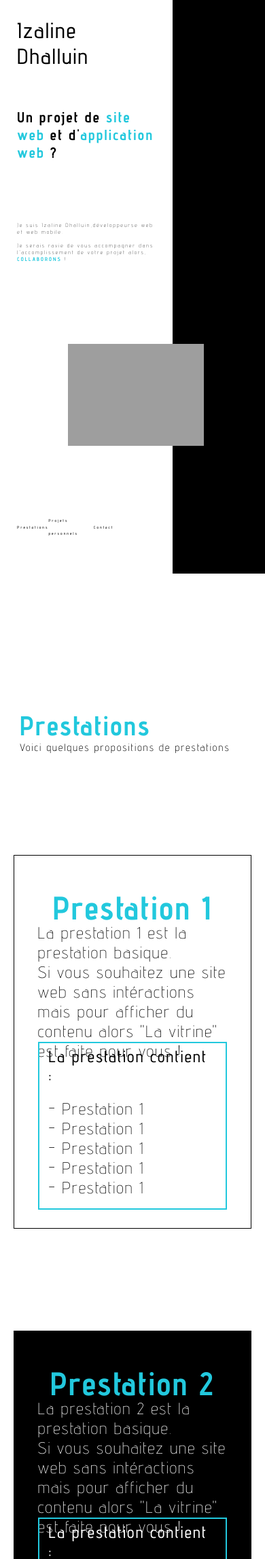
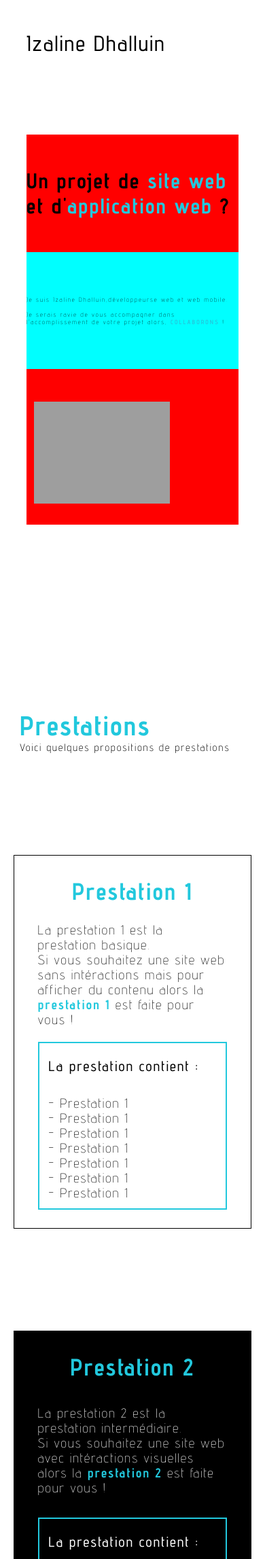
Before and after one commit to julienbeauchant/Izaline, a PHP site: page /izaline.html in a window 390 px wide. Shown: the top 2294 px of the page at 68% size. Run offline with PHP 8.4, Linux system fonts and the light colour scheme; grey boxes are pictures that could not be loaded.

Commit message:
mise à jour

```diff
--- a/css/contact.css
+++ b/css/contact.css
@@ -10,8 +10,6 @@
 
 #formContact {
     width: clamp(350px, 30%, 700px);
-    /* width: 30%; */
-    /* min-width: 450px; */
     height: 650px;
     margin-top: 150px;
     display: flex;
@@ -20,21 +18,21 @@
     align-items: center;
 }
 
-.nomPrenom {
+.identite {
     width: 100%;
     height: 10%;
     display: flex;
     justify-content: space-between;
 }
 
-#inputNom,
-#inputPrenom {
+#contactInputNom,
+#contactInputPrenom {
     width: 45%;
     height: 100%;
 }
 
-#inputTel,
-#inputEmail,
+#contactInputTel,
+#contactInputEmail,
 details {
     width: 100%;
     height: 10%;
@@ -47,7 +45,7 @@ summary {
     align-items: center;
 }
 
-#inputMessage {
+#contactInputMessage {
     width: 100%;
     height: 25%;
 }
@@ -64,7 +62,7 @@ details {
 
 }
 
-#inputBtn {
+#contactInputBtn {
     padding: 0;
     width: 30%;
     height: 7%;
@@ -81,3 +79,7 @@ details {
 ::placeholder {
     color: black;
 }
+
+#contactInputMessage {
+    padding-bottom: 70px;
+}
--- a/css/global.css
+++ b/css/global.css
@@ -37,7 +37,7 @@ h3 {
 }
 
 h4 {
-    font-size: 3em;
+    font-size: clamp(35px, 8vw, 50px);
     color: #22C8DD;
 }
 
--- a/css/header.css
+++ b/css/header.css
@@ -1,7 +1,7 @@
 header {
     position: relative;
     width: 100vw;
-    height: 100vh;
+    height: 100dvh;
     display: flex;
 }
 
@@ -48,6 +48,7 @@ header {
     flex-direction: column;
     justify-content: center;
     align-items: center;
+    /* background-color: green; */
 }
 
 .headerCenter {
@@ -55,6 +56,7 @@ header {
     height: 80%;
     display: flex;
     flex-direction: column;
+    align-items: center;
 }
 
 .containerH1 {
@@ -63,6 +65,7 @@ header {
     display: flex;
     justify-content: flex-start;
     align-items: center;
+    /* background-color: orange; */
 }
 
 .containerH2 {
@@ -71,6 +74,7 @@ header {
     display: flex;
     justify-content: flex-start;
     align-items: center;
+    /* background-color: aqua; */
 }
 
 nav {
@@ -114,33 +118,27 @@ nav ul li a:hover {
 }
 
 
-@media screen and ( max-width: 1096px) {
-    .right {
+@media screen and ( max-width: 985px) {
+    #headerSectionRight {
+        position: relative;
         display: none;
     }
 
-    .left {
+    #headerSectionLeft {
         width: 100%;
-        /* background-color: red; */
     }
 
-    .containerIzaline {
+    #ContainerCenterHeader {
         width: 100%;
-        height: 15%;
+        height: 85%;
         display: flex;
+        flex-direction: column;
         justify-content: center;
         align-items: center;
-        /* background-color: yellow; */
     }
 
-    .positionCenterHeader {
-        width: 80%;
-        height: 100%;
-        display: flex;
-        flex-direction: column;
-        align-items: center;
-        /* background-color: purple; */
-        /* justify-content: space-between; */
+    nav {
+        display: none;
     }
 
     #robotHeader {
@@ -148,21 +146,29 @@ nav ul li a:hover {
     }
 
     #robotHeader2 {
+        position: absolute;
         display: flex;
-        position: absolute;
         width: clamp(200px, 20%, 330px);
         height: auto;
-        top: 60%;
-        right: 23%;
+        top: 70%;
+        right: 36%;
+    }
+
+    .headerCenter {
+        width: 70%;
+        height: 80%;
+        display: flex;
+        flex-direction: column;
+        align-items: center;
+        background-color: red;
     }
 
     .containerH1 {
         width: 100%;
-        height: 25%;
+        height: 30%;
         display: flex;
         justify-content: flex-start;
         align-items: center;
-        /* background-color: green; */
     }
 
     .containerH2 {
@@ -171,19 +177,56 @@ nav ul li a:hover {
         display: flex;
         justify-content: flex-start;
         align-items: center;
-        /* background-color: orange; */
+        background-color: aqua;
     }
 
-    /* h1 {
-        font-size: 6vw;
+    h1 {
+        font-size: 7vw;
     }
 
     h2 {
-        font-size: 3.5vw;
-        font-weight: 200;
+        font-size: 2.5vw;
+    }
+}
+
+@media screen and ( max-width: 636px) {
+    .headerCenter {
+        width: 80%;
+        height: 80%;
+        display: flex;
+        flex-direction: column;
+        align-items: center;
+        background-color: red;
     }
 
-    nav {
-        display: none;
-    } */
+    .containerH1 {
+        width: 100%;
+        height: 30%;
+        display: flex;
+        justify-content: flex-start;
+        align-items: center;
+    }
+
+    .containerH2 {
+        width: 100%;
+        height: 30%;
+        display: flex;
+        justify-content: flex-start;
+        align-items: center;
+        background-color: aqua;
+    }
+
+    h1 {
+        font-size: 8vw;
+    }
+
+    h2 {
+        font-size: 2.8vw;
+    }
 }
+
+@media screen and ( max-width: 580px) {
+    h2 {
+        font-size: 2.3vw;
+    }
+}
--- a/css/prestation.css
+++ b/css/prestation.css
@@ -41,11 +41,6 @@
     flex-direction: column;
 }
 
-#insidePrestationInteractive {
-    align-items: end;
-    text-align: end;
-}
-
 /* ------------------------------------------------------ */
 
 .containerH4Vitrine,
@@ -55,6 +50,7 @@
     display: flex;
     justify-content: center;
     align-items: center;
+    /* background-color: orchid; */
 }
 
 /* ------------------------------------------------------ */
@@ -65,6 +61,8 @@
     width: 100%;
     height: 60%;
     display: flex;
+    align-items: center;
+    /* background-color: green; */
 }
 
 /* ------------------------------------------------------ */
@@ -123,11 +121,6 @@
     font-weight: 500;
 }
 
-.insideInteractive p {
-    display: flex;
-    justify-content: flex-end;
-}
-
 /* ------------------------------------------------------ */
 
 #robotPrestationVitrine {
@@ -174,7 +167,7 @@
 
     .prestation {
         position: relative;
-        width: 60%;
+        width: 70%;
         min-width: 350px;
         height: 550px;
         display: flex;
@@ -192,12 +185,13 @@
         height: 90%;
         display: flex;
         flex-direction: column;
+        justify-content: space-between;
     }
 
     .containerH4Vitrine,
     .containerH4Complete {
         width: 100%;
-        height: 20%;
+        height: 10%;
         display: flex;
         justify-content: center;
         align-items: center;
@@ -232,3 +226,32 @@
         border: 2px solid #22C8DD;
     }
 }
+
+@media screen and ( max-width: 800px) {
+    .containerPVitrine p,
+    .containerPInteractive p,
+    .containerPComplete p {
+        font-size: 1.2em;
+        font-weight: 200;
+    }
+
+    .positionInsideVitrine2 p {
+        width: 100%;
+        height: 20%;
+        display: flex;
+        align-items: center;
+        font-size: 1.3em;
+        font-weight: 500;
+    }
+
+    .insideVitrine2 ul {
+        width: 100%;
+        height: 70%;
+        display: flex;
+        flex-direction: column;
+        justify-content: center;
+        font-size: 1.2em;
+        font-weight: 200;
+        overflow: auto;
+    }
+}
--- a/css/projet-personnel.css
+++ b/css/projet-personnel.css
@@ -13,7 +13,7 @@
     margin-top: 100px;
     gap: 30px;
     display: flex;
-    justify-content: flex-end;
+    justify-content: center;
 }
 
 .file {
--- a/izaline.html
+++ b/izaline.html
@@ -36,6 +36,7 @@
                     <div class="containerH1">
                         <h1>
                             Un projet de <span>site web</span>
+                            <br>
                             et d'<span>application web</span> ?
                         </h1>
                     </div>
@@ -91,8 +92,7 @@
                         <p>
                             La prestation 1 est la prestation basique.
                             <br>
-                            Si vous souhaitez une site web sans intéractions mais pour afficher du contenu alors "La
-                            vitrine" est faite pour vous !
+                            Si vous souhaitez une site web sans intéractions mais pour afficher du contenu alors la <strong>prestation 1</strong> est faite pour vous !
                         </p>
                     </div>
 
@@ -158,10 +158,9 @@
 
                     <div class="containerPVitrine">
                         <p>
-                            La prestation 2 est la prestation basique.
+                            La prestation 2 est la prestation intermédiaire.
                             <br>
-                            Si vous souhaitez une site web sans intéractions mais pour afficher du contenu alors "La
-                            vitrine" est faite pour vous !
+                            Si vous souhaitez une site web avec intéractions visuelles alors la <strong>prestation 2</strong> est faite pour vous !
                         </p>
                     </div>
 
@@ -225,10 +224,9 @@
 
                     <div class="containerPVitrine">
                         <p>
-                            La prestation 3 est la prestation basique.
+                            La prestation 3 est la prestation complète.
                             <br>
-                            Si vous souhaitez une site web sans intéractions mais pour afficher du contenu alors "La
-                            vitrine" est faite pour vous !
+                            Si vous souhaitez une site web avec intéractions visuelles et des intéractions entre vous et le client alors la <strong>prestation 3</strong> est faite pour vous !
                         </p>
                     </div>
 
@@ -294,6 +292,7 @@
                 <p>Voici quelques projets personnels</p>
             </div>
         </div>
+
         <section class="carouselProjetPersonnel">
 
             <!-- <div class="positionCarouselProjetPersonnel"> -->
@@ -310,7 +309,7 @@
                     <img src="" alt="">
                 </div>
 
-                <!-- <form class="file">
+                <form class="file">
                     <img src="" alt="">
                 </form>
 
@@ -320,7 +319,7 @@
 
                 <div class="file">
                     <img src="" alt="">
-                </div> -->
+                </div>
 
             <!-- </div> -->
 
@@ -340,13 +339,13 @@
 
         <form id="formContact">
 
-            <div class="nomPrenom">
-                <input id="inputNom" type="text" placeholder="Nom">
-                <input id="inputPrenom" type="text" placeholder="Prénom">
+            <div class="identite">
+                <input id="contactInputNom" type="text" placeholder="Nom">
+                <input id="contactInputPrenom" type="text" placeholder="Prénom">
             </div>
 
-            <input id="inputTel" type="tel" placeholder="Téléphone">
-            <input id="inputEmail" type="email" placeholder="E-mail">
+            <input id="contactInputTel" type="tel" placeholder="Téléphone">
+            <input id="contactInputEmail" type="email" placeholder="E-mail">
 
             <details>
                 <summary>prestation</summary>
@@ -355,8 +354,8 @@
                 <p>test</p>
             </details>
 
-            <input id="inputMessage" type="text" placeholder="Message">
-            <input id="inputBtn" type="button" value="Send" placeholder="Send">
+            <input id="contactInputMessage" type="text" placeholder="Message">
+            <input id="contactInputBtn" type="submit" value="Send" placeholder="Send">
 
         </form>
 
```
